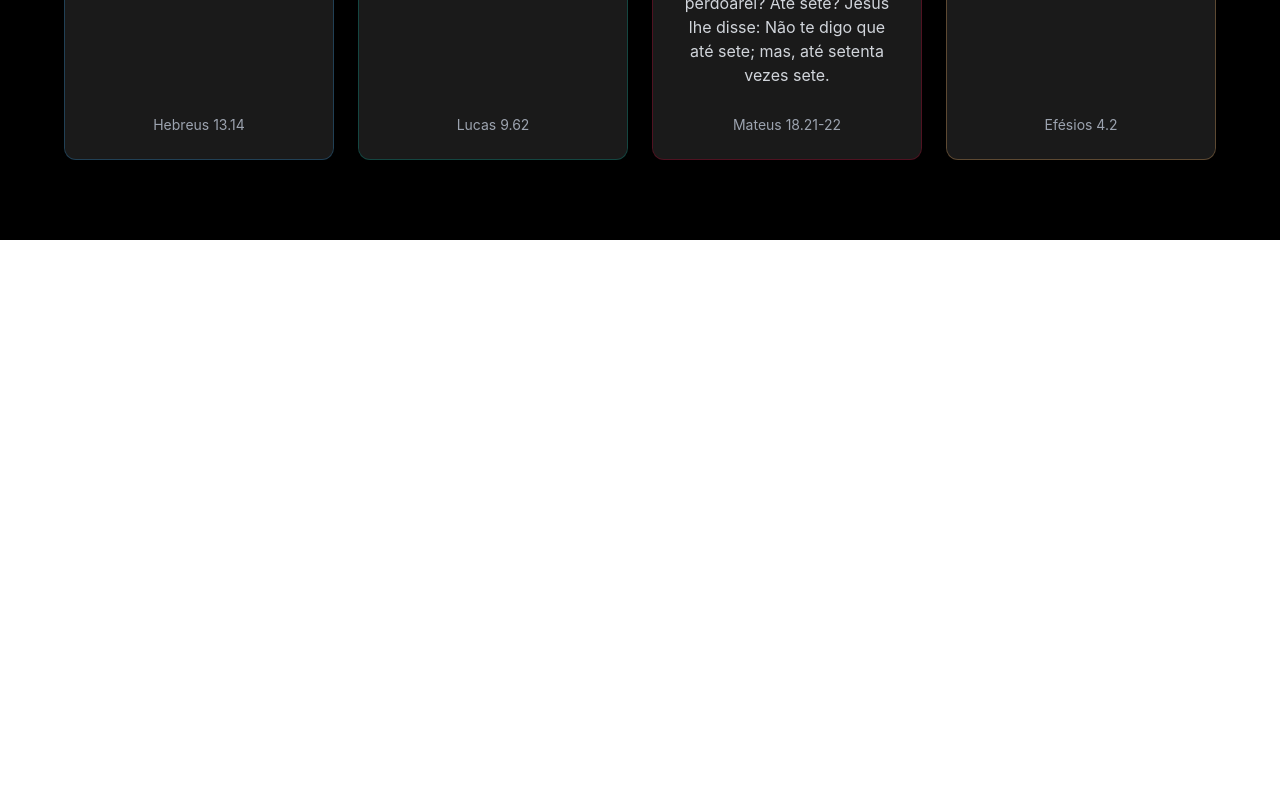
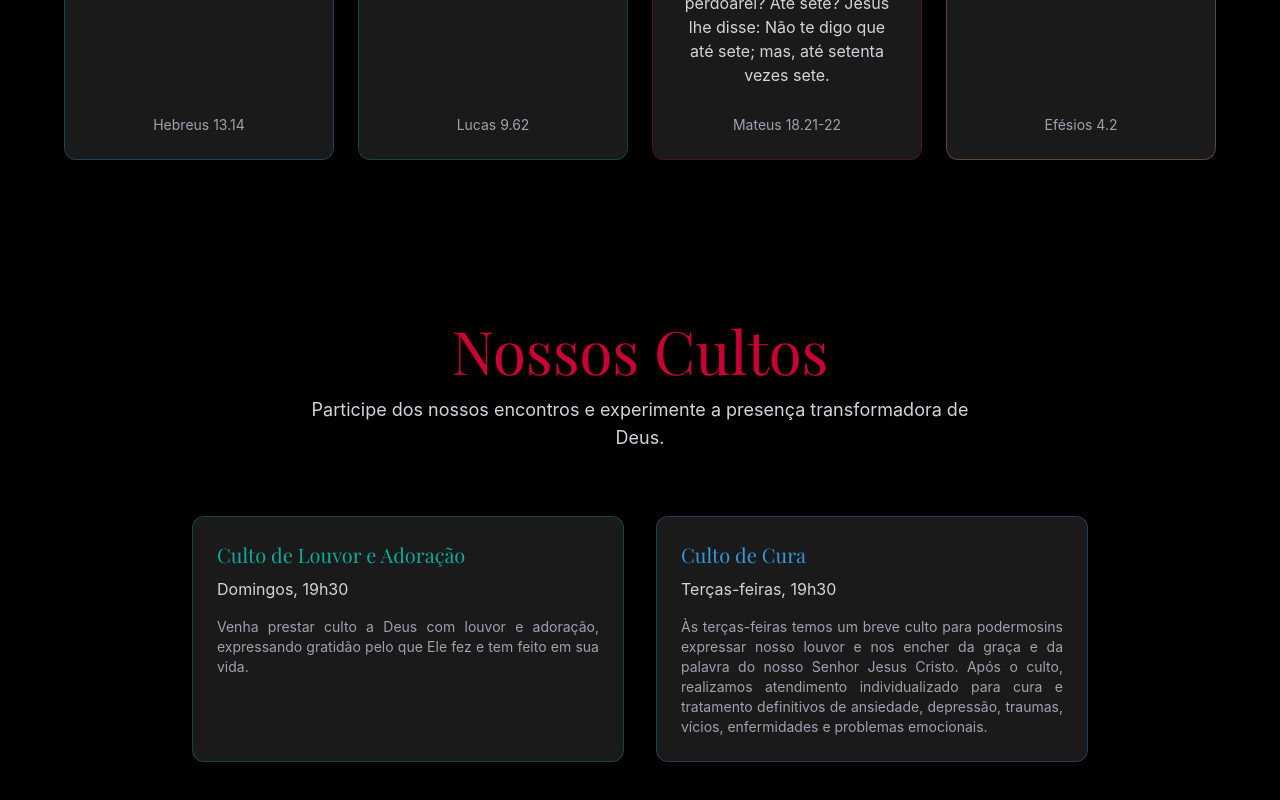
Before and after one commit to luderibeiro/site-Paz-e-Alegria, a Next.js app: page / in a window 1280 px wide. Shown: the part 2386-3186 px from the top of the page. Before the commit the page ends 2626 px from the top, so only its background shows below. Built offline with nearby package versions, Linux system fonts and the light colour scheme.

Commit message:
Criação da página "Cultos".

```diff
--- /dev/null
+++ b/src/components/Cultos.tsx
@@ -0,0 +1,92 @@
+import { motion } from "framer-motion";
+import { FC } from "react";
+
+const Cultos: FC<{ id: string }> = ({ id }) => {
+    return (
+        <section
+            id={id}
+            className="relative min-h-screen py-20 px-4 md:px-8 bg-black text-white"
+        >
+            {/* Cabeçalho */}
+            <motion.div
+                initial={{ opacity: 0, y: 20 }}
+                whileInView={{ opacity: 1, y: 0 }}
+                className="text-center mb-16"
+            >
+                <h2 className="text-4xl md:text-6xl font-logo text-[#cb0133]">
+                    Nossos Cultos
+                </h2>
+                <p className="mt-4 text-lg text-gray-300 max-w-2xl mx-auto">
+                    Participe dos nossos encontros e experimente a presença
+                    transformadora de Deus.
+                </p>
+            </motion.div>
+            {/* Programação Semanal */}
+            <motion.div
+                initial={{ opacity: 0 }}
+                whileInView={{ opacity: 1 }}
+                className="max-w-4xl mx-auto"
+            >
+                <div className="grid md:grid-cols-2 lg:grid-cols-2 gap-8">
+                    {/* Culto de Louvor */}
+                    <div className="p-6 bg-white/10 rounded-xl border border-[#08ad9c]/30">
+                        <h3 className="text-xl font-logo text-[#08ad9c]">
+                            Culto de Louvor e Adoração
+                        </h3>
+                        <p className="mt-2 text-gray-300">Domingos, 19h30</p>
+                        <p className="mt-4 text-sm text-gray-400 text-justify">
+                            Venha prestar culto a Deus com louvor e adoração,
+                            expressando gratidão pelo que Ele fez e tem feito em
+                            sua vida.
+                        </p>
+                    </div>
+
+                    {/* Culto de Cura */}
+                    <div className="p-6 bg-white/10 rounded-xl border border-[#3299dc]/30">
+                        <h3 className="text-xl font-logo text-[#3299dc]">
+                            Culto de Cura
+                        </h3>
+                        <p className="mt-2 text-gray-300">
+                            Terças-feiras, 19h30
+                        </p>
+                        <p className="mt-4 text-sm text-gray-400 text-justify">
+                            Às terças-feiras temos um breve culto para
+                            podermosins expressar nosso louvor e nos encher da
+                            graça e da palavra do nosso Senhor Jesus Cristo.
+                            Após o culto, realizamos atendimento individualizado
+                            para cura e tratamento definitivos de ansiedade,
+                            depressão, traumas, vícios, enfermidades e problemas
+                            emocionais.
+                        </p>
+                    </div>
+
+                    {/* Culto de Estudo */}
+                    {/* <div className="p-6 bg-white/10 rounded-xl border border-[#cb0133]/30">
+                        <h3 className="text-xl font-logo text-[#cb0133]">
+                            Culto de Estudo
+                        </h3>
+                        <p className="mt-2 text-gray-300">
+                            Sextas-feiras, 19h30
+                        </p>
+                        <p className="mt-4 text-sm text-gray-400">
+                            Aprofunde-se na Palavra de Deus.
+                        </p>
+                    </div> */}
+                </div>
+            </motion.div>
+            {/* Galeria de Momentos
+            <motion.div
+                initial={{ opacity: 0 }}
+                whileInView={{ opacity: 1 }}
+                className="mt-20"
+            >
+                <h3 className="text-3xl font-logo text-[#f8b76c] text-center mb-8">
+                    Momentos Especiais
+                </h3>
+                <div className="grid grid-cols-2 md:grid-cols-4 gap-4"></div>
+            </motion.div> */}
+        </section>
+    );
+};
+
+export default Cultos;
--- a/src/pages/index.tsx
+++ b/src/pages/index.tsx
@@ -1,7 +1,7 @@
 import Navbar from "../components/Navbar";
 import Hero from "../components/Hero";
 import Sobre from "../components/About";
-// import Cultos from "../components/Cultos";
+import Cultos from "../components/Cultos";
 // import Testemunhos from "../components/Testemunhos";
 // import Contato from "../components/Contato";
 
@@ -13,9 +13,9 @@ export default function Home() {
             {/* Seções da página */}
             <Hero id="home" />
             <Sobre id="sobre" />
-            {/* <Cultos id="cultos" />
-            <Testemunhos id="testemunhos" />
-            <Contato id="contato" /> */}
+            <Cultos id="cultos" />
+            {/* <Testemunhos id="testemunhos" /> */}
+            {/* <Contato id="contato" /> */}
         </div>
     );
 }
```
